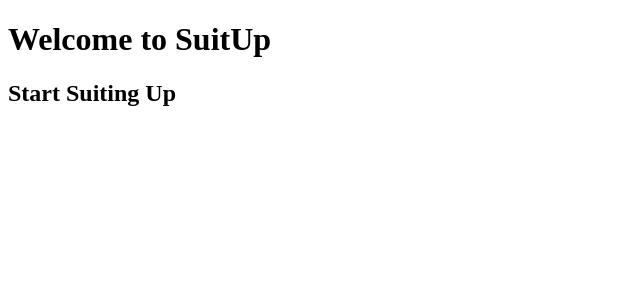
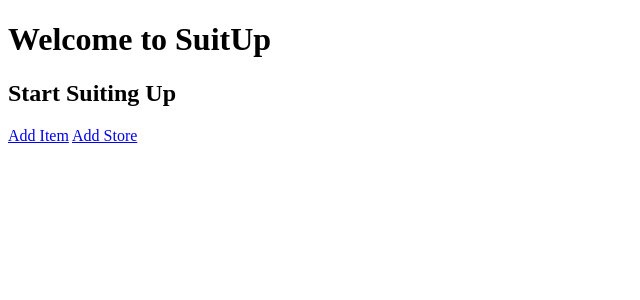
Before and after one commit to MatthewScott32/SuitUp, a Django app: page /home/ in a window 1280 px wide. Shown: the part 142-442 px from the top of the page, without its empty margins (0-640 px from the left). Run offline with Django 3.2, Linux system fonts and the light colour scheme.

Commit message:
placed new store and new item buttons on home page

```diff
--- a/suitupapp/templates/home/home.html
+++ b/suitupapp/templates/home/home.html
@@ -4,5 +4,7 @@
 
     <h1>Welcome to SuitUp</h1>
     <h2>Start Suiting Up</h2>
+    <a href="{% url 'suitupapp:purchaseditemform' %}">Add Item</a>
+    <a href="{% url 'suitupapp:store_form' %}">Add Store</a>
 
 {% endblock %}
```
